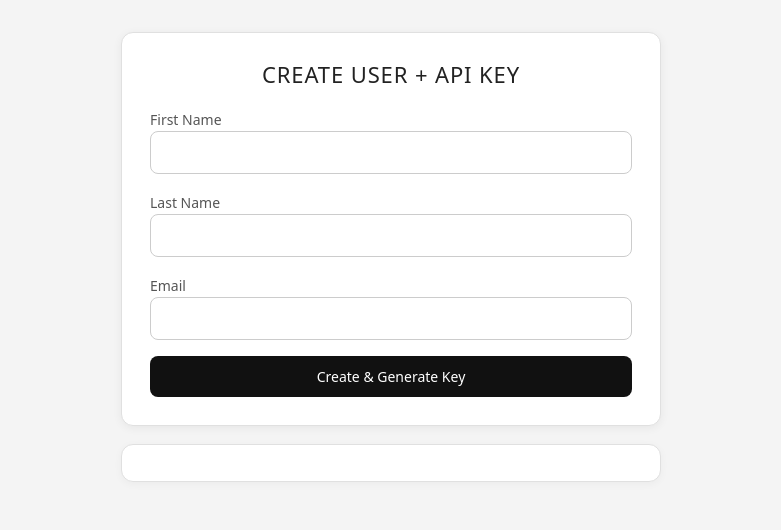
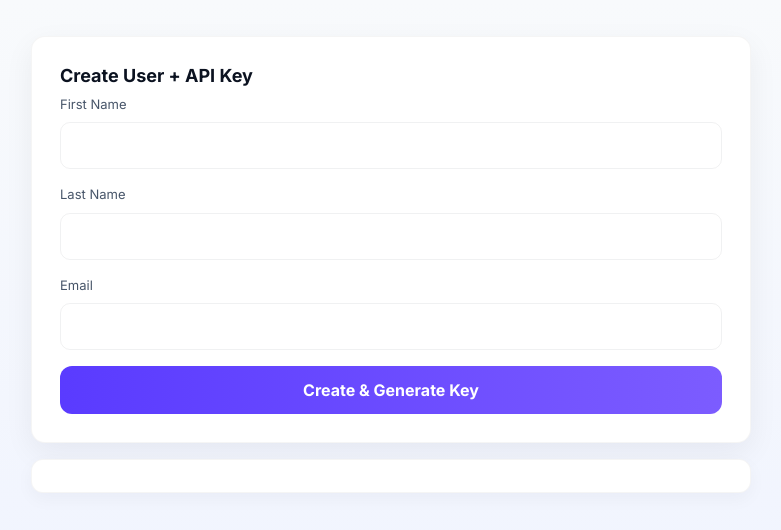
Before and after one commit to mufid1012/232_APIKeyGenerator, a website: page public/api-key-form.html in a window 1280 px wide. Shown: the whole page, without its empty margins (249-1030 px from the left). Drawn offline with nearby package versions, Linux system fonts and the light colour scheme.

Commit message:
mengubah tampilan api key form

```diff
--- a/public/api-key-form.html
+++ b/public/api-key-form.html
@@ -6,96 +6,26 @@
   <link href="https://cdn.jsdelivr.net/npm/bootstrap@5.3.2/dist/css/bootstrap.min.css" rel="stylesheet">
 
   <style>
-    * {
-      box-sizing: border-box;
-    }
+    @import url('https://fonts.googleapis.com/css2?family=Inter:wght@300;400;600;700&display=swap');
+    *{box-sizing:border-box}
+    html,body{height:100%}
+    body{margin:0;font-family:Inter,system-ui,-apple-system,'Segoe UI',Roboto;background:linear-gradient(180deg,#f8fafc,#eef2ff);color:#0b1220;display:flex;align-items:flex-start;padding:36px}
 
-    body {
-      background: #f4f4f4;
-      min-height: 100vh;
-      display: flex;
-      justify-content: center;
-      align-items: flex-start;
-      padding: 32px 16px;
-      font-family: system-ui, -apple-system, BlinkMacSystemFont, "Segoe UI", sans-serif;
-      color: #222;
-    }
+    .form-wrapper{width:100%;max-width:720px;margin:0 auto}
+    .form-card{background:#fff;padding:28px;border-radius:14px;box-shadow:0 10px 30px rgba(16,24,40,0.06);border:1px solid rgba(10,10,10,0.04)}
+    h3{margin:0 0 8px;font-size:18px;font-weight:700}
+    .sub{color:#64748b;margin-bottom:18px;font-size:13px}
 
-    .form-wrapper {
-      width: 100%;
-      max-width: 540px;
-    }
+    label{display:block;margin-bottom:8px;color:#475569;font-size:13px}
+    .form-control{width:100%;padding:12px 14px;border-radius:10px;border:1px solid rgba(15,23,42,0.06);background:transparent;font-size:14px}
+    .form-control:focus{outline:none;box-shadow:0 8px 30px rgba(92,61,255,0.06);border-color:rgba(92,61,255,0.12)}
 
-    .form-card {
-      width: 100%;
-      background: #ffffff;
-      padding: 28px;
-      border-radius: 12px;
-      box-shadow: 0 2px 10px rgba(0,0,0,0.06);
-      border: 1px solid #e0e0e0;
-    }
+    .btn-primary-mono{display:inline-block;padding:12px;border-radius:12px;background:linear-gradient(90deg,#5a3bff,#7c5cff);color:#fff;border:none;width:100%;font-weight:700}
 
-    h3 {
-      font-size: 22px;
-      margin-bottom: 20px;
-      text-align: center;
-      text-transform: uppercase;
-      letter-spacing: 0.04em;
-    }
+    .result-box{background:#fff;padding:16px;border-radius:12px;margin-top:16px;border:1px solid rgba(10,10,10,0.04);box-shadow:0 6px 18px rgba(16,24,40,0.04)}
+    #output{font-family:ui-monospace, SFMono-Regular, Menlo, Monaco, 'Roboto Mono', monospace;font-size:13px;color:#0b1220}
 
-    label {
-      font-size: 14px;
-      font-weight: 500;
-      color: #555;
-    }
-
-    .form-control {
-      border-radius: 8px;
-      border: 1px solid #ccc;
-      padding: 10px 12px;
-      font-size: 14px;
-    }
-
-    .form-control:focus {
-      border-color: #111;
-      box-shadow: none;
-    }
-
-    .btn-primary-mono {
-      background: #111;
-      color: #fff;
-      padding: 10px;
-      width: 100%;
-      border-radius: 8px;
-      border: none;
-      font-size: 14px;
-      font-weight: 500;
-      cursor: pointer;
-      transition: background 0.15s ease, transform 0.05s ease;
-    }
-
-    .btn-primary-mono:hover {
-      background: #000;
-      transform: translateY(-1px);
-    }
-
-    .result-box {
-      width: 100%;
-      background: #ffffff;
-      padding: 18px;
-      margin-top: 18px;
-      border-radius: 12px;
-      box-shadow: 0 2px 8px rgba(0,0,0,0.04);
-      border: 1px solid #e0e0e0;
-    }
-
-    #output {
-      font-family: "JetBrains Mono", "Fira Code", ui-monospace, SFMono-Regular, Menlo, Monaco, Consolas, "Liberation Mono", "Courier New", monospace;
-      font-size: 13px;
-      color: #333;
-      white-space: pre-wrap;
-      word-wrap: break-word;
-    }
+    @media (max-width:720px){body{padding:18px}}
   </style>
 </head>
 
```
